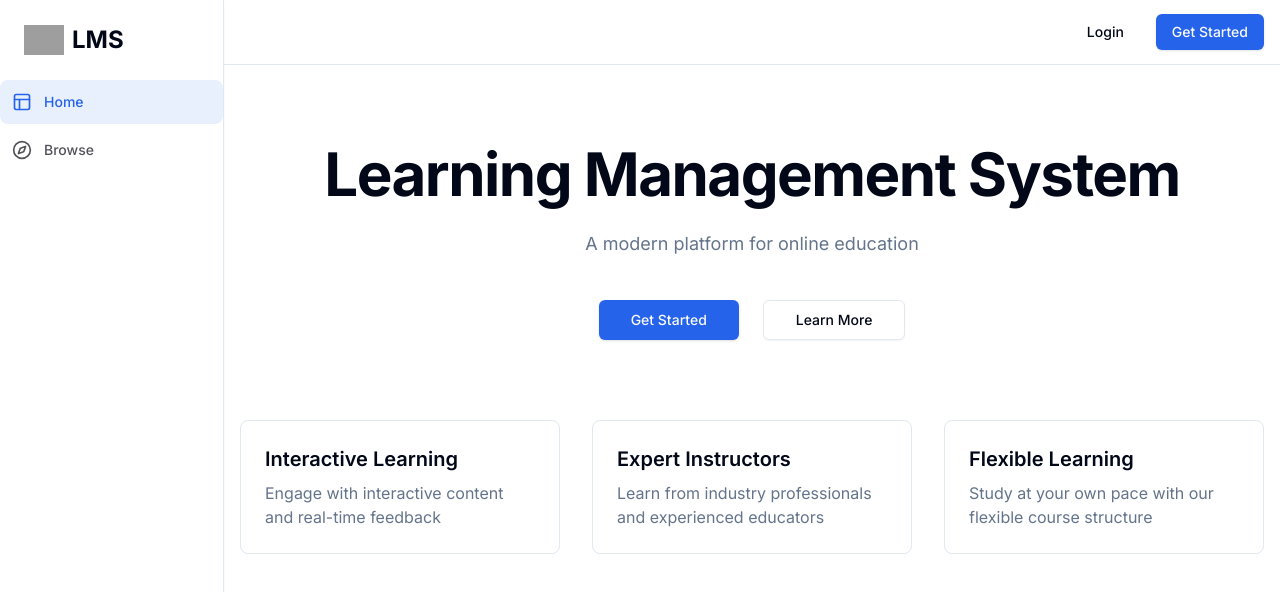
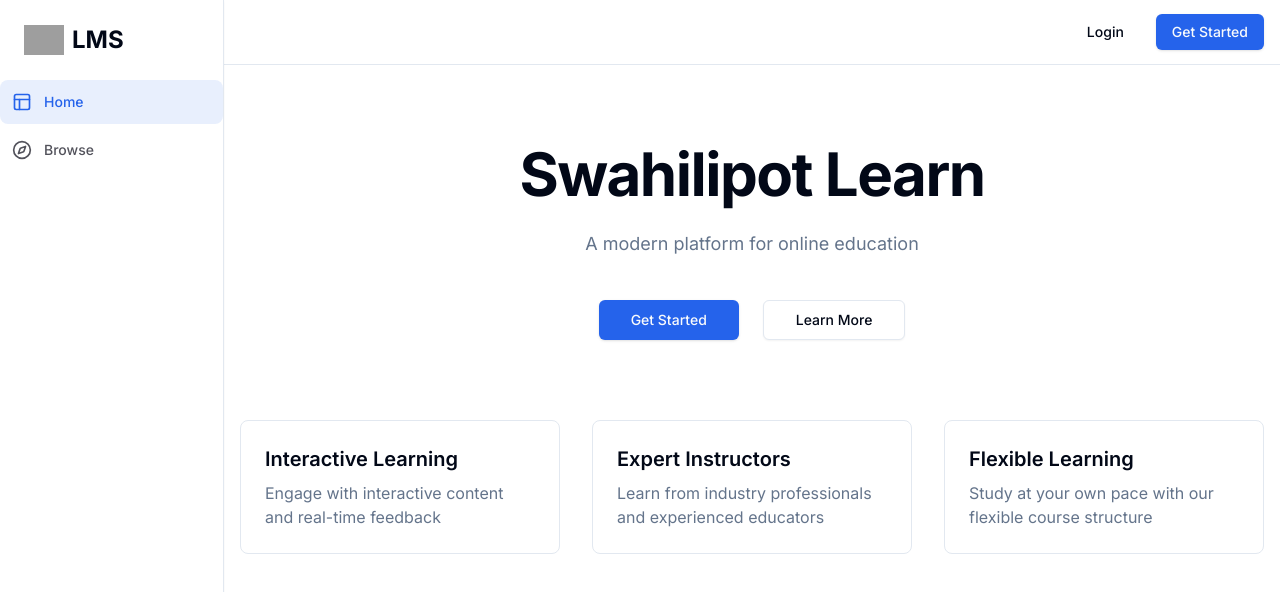
Before and after one commit to ismaelaboud/Swahili-Learn, a Next.js app in the folder frontend/: page / in a window 1280 px wide. Shown: the top 592 px of the page. Built offline with nearby package versions, Linux system fonts and the light colour scheme; grey boxes are pictures that could not be loaded.

Commit message:
change project title to swahilipot learn

```diff
--- a/frontend/src/app/layout.tsx
+++ b/frontend/src/app/layout.tsx
@@ -9,7 +9,7 @@
 const inter = Inter({ subsets: ['latin'] });
 
 export const metadata: Metadata = {
-  title: 'Learning Management System',
+  title: 'Swahilipot Learn',
   description: 'A modern platform for online education',
 };
 
--- a/frontend/src/app/page.tsx
+++ b/frontend/src/app/page.tsx
@@ -6,7 +6,7 @@
       <div className="container mx-auto px-4 py-16">
         <div className="text-center">
           <h1 className="text-4xl font-bold tracking-tight text-foreground sm:text-6xl">
-            Learning Management System
+            Swahilipot Learn
           </h1>
           <p className="mt-6 text-lg leading-8 text-muted-foreground">
             A modern platform for online education
```
